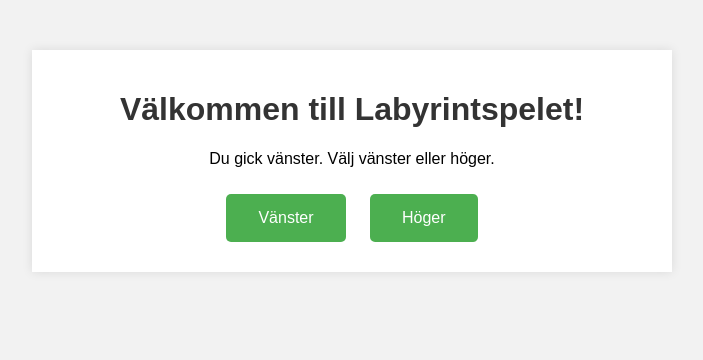
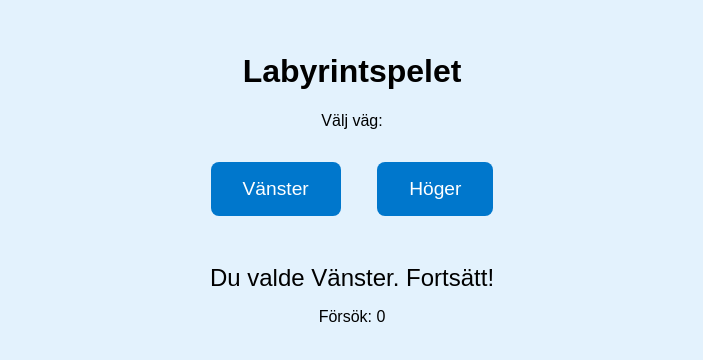
Before and after one commit to Kultureliten/Labyrintspelet, a plain HTML site: page index.html in a window 1280 px wide. Both pictures are taken after a click on the button "Vänster". Shown: the whole page, without its empty margins (288-991 px from the left). Drawn offline with Linux system fonts and the light colour scheme.

Commit message:
Update index.html

```diff
--- a/index.html
+++ b/index.html
@@ -1,108 +1,114 @@
 <!DOCTYPE html>
 <html lang="sv">
 <head>
-    <meta charset="UTF-8">
-    <meta name="viewport" content="width=device-width, initial-scale=1.0">
-    <title>Labyrintspel</title>
+  <meta charset="UTF-8" />
+  <meta name="viewport" content="width=device-width, initial-scale=1.0"/>
+  <title>Labyrintspelet</title>
   <style>
     body {
-            font-family: Arial, sans-serif;
+      font-family: sans-serif;
       text-align: center;
       margin: 0;
       padding: 0;
-            background-color: #f2f2f2;
+      background-color: #eef;
+      transition: background-color 0.5s;
     }
-        .content {
-            padding: 20px;
-            background-color: white;
-            box-shadow: 0 0 10px rgba(0, 0, 0, 0.1);
-            margin: 50px auto;
-            width: 80%;
-            max-width: 600px;
-        }
-        h1 {
-            color: #333;
+    #game {
+      padding: 2rem;
     }
     button {
-            background-color: #4CAF50;
+      padding: 1rem 2rem;
+      margin: 1rem;
+      font-size: 1.2rem;
+      cursor: pointer;
+      border-radius: 8px;
+      border: none;
+      background-color: #0077cc;
       color: white;
-            border: none;
-            padding: 15px 32px;
-            text-align: center;
-            text-decoration: none;
-            display: inline-block;
-            font-size: 16px;
-            margin: 10px;
-            cursor: pointer;
-            border-radius: 5px;
+      transition: background-color 0.3s;
     }
     button:hover {
-            background-color: #45a049;
+      background-color: #005fa3;
+    }
+    #message {
+      font-size: 1.5rem;
+      margin-top: 2rem;
     }
     .hidden {
       display: none;
     }
-        .game-over, .game-won {
-            text-align: center;
-            font-size: 18px;
-            color: #333;
-            margin-top: 20px;
-        }
   </style>
 </head>
 <body>
+  <div id="game">
+    <h1>Labyrintspelet</h1>
+    <p>Välj väg:</p>
+    <button onclick="makeChoice('Vänster')">Vänster</button>
+    <button onclick="makeChoice('Höger')">Höger</button>
+    <div id="message"></div>
+    <p id="attempts">Försök: 0</p>
+  </div>
 
-<div class="content">
-    <h1>Välkommen till Labyrintspelet!</h1>
-    <p id="question">Du står vid en vägskäl. Välj vänster eller höger.</p>
-    <button id="left">Vänster</button>
-    <button id="right">Höger</button>
-    <div class="game-over hidden">
-        <h2>Game Over</h2>
-        <button onclick="startGame()">Börja om</button>
+  <div id="gameover" class="hidden">
+    <h1>💀 Game Over</h1>
+    <p>Du valde fel väg. Försök igen!</p>
+    <button onclick="restartGame()">Börja om</button>
   </div>
-    <div class="game-won hidden">
-        <h2>Grattis, du vann!</h2>
-        <button onclick="startGame()">Börja om</button>
-    </div>
+
+  <div id="win" class="hidden">
+    <h1>🌞 Du hittade solen!</h1>
+    <p>Tack för att du spelat <strong>"En återkopplande spadag"</strong></p>
+    <p id="finalAttempts"></p>
   </div>
 
   <script>
+    const correctPath = ["Vänster", "Vänster", "Vänster", "Höger", "Vänster", "Höger", "Vänster", "Höger", "Höger"];
+    let playerPath = [];
     let attempts = 0;
 
-    // Start game function
-    function startGame() {
-        attempts++;
-        document.querySelector('.game-over').classList.add('hidden');
-        document.querySelector('.game-won').classList.add('hidden');
-        document.getElementById('question').innerText = 'Du står vid en vägskäl. Välj vänster eller höger.';
-        document.getElementById('left').disabled = false;
-        document.getElementById('right').disabled = false;
+    function makeChoice(choice) {
+      const currentStep = playerPath.length;
+      if (choice === correctPath[currentStep]) {
+        playerPath.push(choice);
+        updateBackground();
+        if (playerPath.length === correctPath.length) {
+          showWin();
+        } else {
+          document.getElementById('message').innerText = `Du valde ${choice}. Fortsätt!`;
         }
-
-    // Path function
-    function makeMove(choice) {
-        if (choice === 'left') {
-            document.getElementById('question').innerText = 'Du gick vänster. Välj vänster eller höger.';
-            document.getElementById('left').disabled = false;
-            document.getElementById('right').disabled = false;
       } else {
-            document.getElementById('question').innerText = 'Du gick höger och dog! Försök igen!';
-            document.getElementById('left').disabled = true;
-            document.getElementById('right').disabled = true;
-            document.querySelector('.game-over').classList.remove('hidden');
+        showGameOver();
       }
     }
 
-    // Event listeners for buttons
-    document.getElementById('left').addEventListener('click', function() {
-        makeMove('left');
-    });
+    function showGameOver() {
+      attempts++;
+      document.getElementById('game').classList.add('hidden');
+      document.getElementById('gameover').classList.remove('hidden');
+    }
 
-    document.getElementById('right').addEventListener('click', function() {
-        makeMove('right');
-    });
+    function restartGame() {
+      playerPath = [];
+      document.body.style.backgroundColor = '#eef';
+      document.getElementById('message').innerText = '';
+      document.getElementById('gameover').classList.add('hidden');
+      document.getElementById('win').classList.add('hidden');
+      document.getElementById('game').classList.remove('hidden');
+      document.getElementById('attempts').innerText = `Försök: ${attempts}`;
+    }
+
+    function showWin() {
+      attempts++;
+      document.getElementById('finalAttempts').innerText = `Det tog dig ${attempts} försök.`;
+      document.getElementById('game').classList.add('hidden');
+      document.getElementById('win').classList.remove('hidden');
+    }
+
+    function updateBackground() {
+      const colors = ["#eef", "#e3f2fd", "#fff3e0", "#e8f5e9", "#fce4ec", "#ede7f6", "#f3e5f5", "#e0f7fa", "#ffebee"];
+      const index = playerPath.length % colors.length;
+      document.body.style.backgroundColor = colors[index];
+    }
   </script>
-
 </body>
 </html>
```
Lines whose indentation alone changed are shown as unchanged.
